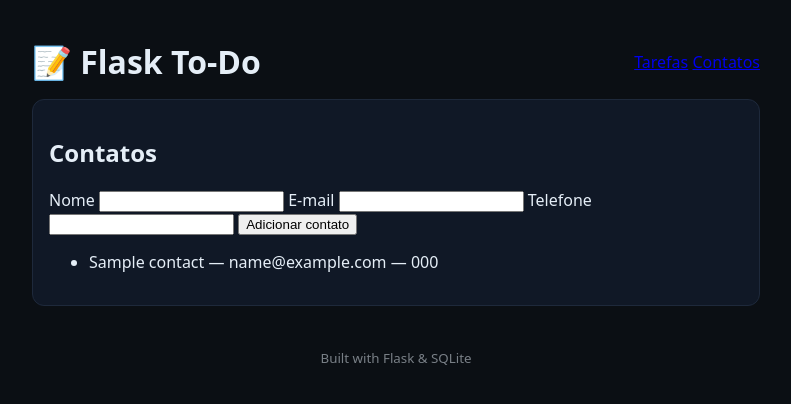
After one commit to by-amaral/gerenciador-atividades, a Flask app: page /contacts in a window 1280 px wide. The commit adds this page. Shown: the top 404 px of the page, without its empty margins (244-1035 px from the left). Run offline with Flask 3, Linux system fonts and the light colour scheme; tables that the repository leaves empty hold one stand-in row (values such as "Sample post").

Commit message:
feat: adiciona cadastro e lista de contatos

```diff
--- a/app.py
+++ b/app.py
@@ -1,7 +1,6 @@
 from flask import Flask, render_template, request, redirect, url_for, flash
 from flask_sqlalchemy import SQLAlchemy
 from datetime import datetime, timezone
-
 
 
 app=Flask(__name__)
@@ -20,19 +19,43 @@ class Task(db.Model):
     done = db.Column(db.Boolean, default=False, nullable=False)
     created_at = db.Column(db.DateTime, default=lambda: datetime.now(timezone.utc), nullable=False)
 
+class Contact(db.Model):
+    id = db.Column(db.Integer, primary_key=True)
+    name = db.Column(db.String(100), nullable=False)
+    email = db.Column(db.String(120))
+    phone = db.Column(db.String(20))
 
 
 with app.app_context():
     db.create_all()
 
 
-
 @app.get("/")
 def home():
-
     tasks = Task.query.order_by(Task.done.asc(), Task.created_at.desc()).all()
     return render_template("index.html", tasks=tasks)
 
+
+@app.get("/contacts")
+def contacts():
+    contact_list = Contact.query.order_by(Contact.name).all()
+    return render_template("contacts.html", contacts=contact_list)
+
+
+@app.post("/contacts/add")
+def add_contact():
+    name = request.form.get("name", "").strip()
+    email = request.form.get("email", "").strip()
+    phone = request.form.get("phone", "").strip()
+
+    if not name:
+        flash("Informe o nome do contato.")
+        return redirect(url_for("contacts"))
+
+    db.session.add(Contact(name=name, email=email, phone=phone))
+    db.session.commit()
+    flash("Contato adicionado.")
+    return redirect(url_for("contacts"))
 
 @app.post("/add")
 def add():
@@ -54,6 +77,7 @@ def delete(task_id):
     flash("Atividade deletada ")
     return redirect(url_for("home"))
 
+
 @app.post("/toggle/<int:task_id>")
 def toggle(task_id):
     task = Task.query.get_or_404(task_id)
@@ -62,5 +86,6 @@ def toggle(task_id):
     flash("Marcado como concluído" if task.done else "Ativo")
     return redirect(url_for("home"))
 
+
 if __name__ == '__main__':
     app.run(debug=True)
--- a/templates/base.html
+++ b/templates/base.html
@@ -10,6 +10,10 @@
   <main class="container">
     <header class="header">
       <h1 class="logo">📝 Flask To-Do</h1>
+      <nav>
+        <a href="{{ url_for('home') }}">Tarefas</a>
+        <a href="{{ url_for('contacts') }}">Contatos</a>
+      </nav>
     </header>
 
     {% with messages = get_flashed_messages() %}
--- /dev/null
+++ b/templates/contacts.html
@@ -0,0 +1,34 @@
+{% extends "base.html" %}
+
+{% block content %}
+<section class="card">
+  <h2>Contatos</h2>
+
+  <form action="{{ url_for('add_contact') }}" method="post">
+    <label for="name">Nome</label>
+      <input id="name" name="name" required>
+
+    <label for="email">E-mail</label>
+      <input id="email" name="email" type="email">
+
+    <label for="phone">Telefone</label>
+      <input id="phone" name="phone" type="tel">
+
+    <button type="submit">Adicionar contato</button>
+  </form>
+
+  {% if contacts %}
+    <ul>
+      {% for contact in contacts %}
+        <li>
+          {{ contact.name }}
+          {% if contact.email %} — {{ contact.email }}{% endif %}
+          {% if contact.phone %} — {{ contact.phone }}{% endif %}
+        </li>
+      {% endfor %}
+    </ul>
+  {% else %}
+    <p>Nenhum contato cadastrado ainda.</p>
+  {% endif %}
+</section>
+{% endblock %}
```
